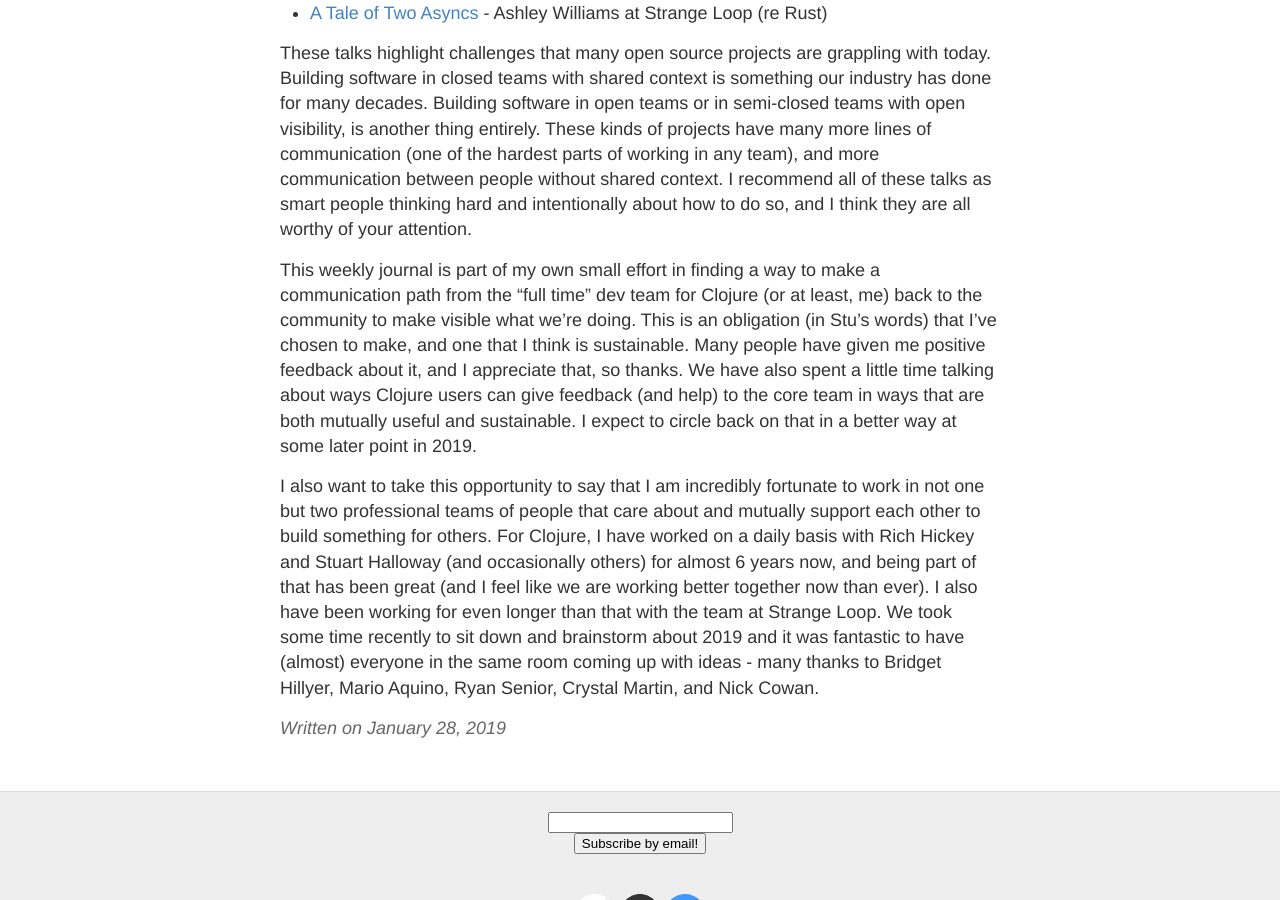
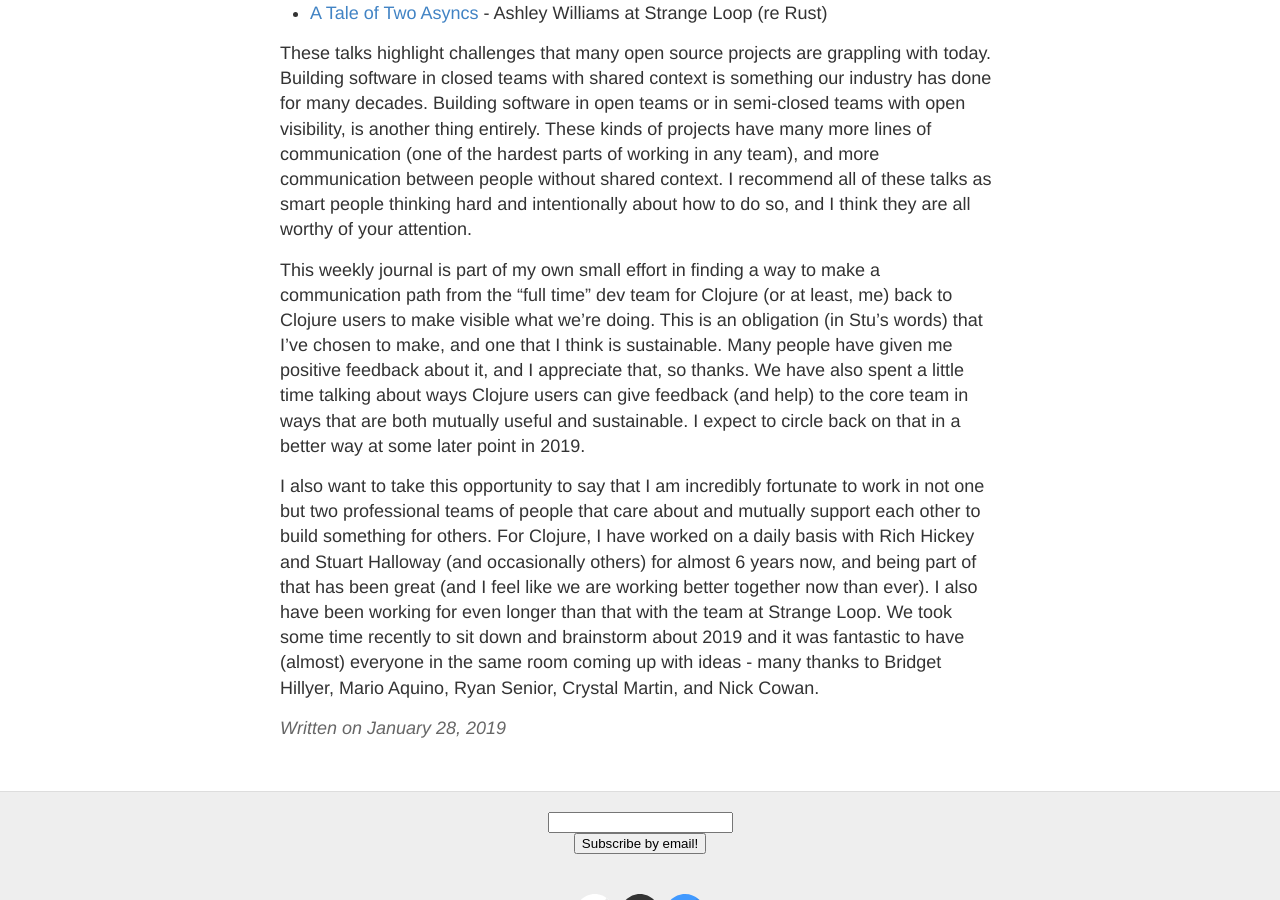
Before and after one commit to insideclojure/insideclojure.github.io, a Jekyll site: the page built from _posts/2019-01-28-journal.md, in a window 1280 px wide and 900 px high, scrolled down 1358 px. Built offline with Jekyll 4.4.1, drawn with Linux system fonts in a browser that asks for light colours; comment, search, counter and statistics services are not loaded.

Commit message:
word change

```diff
--- a/_posts/2019-01-28-journal.md
+++ b/_posts/2019-01-28-journal.md
@@ -38,6 +38,6 @@
 
 These talks highlight challenges that many open source projects are grappling with today. Building software in closed teams with shared context is something our industry has done for many decades. Building software in open teams or in semi-closed teams with open visibility, is another thing entirely. These kinds of projects have many more lines of communication (one of the hardest parts of working in any team), and more communication between people without shared context. I recommend all of these talks as smart people thinking hard and intentionally about how to do so, and I think they are all worthy of your attention.
 
-This weekly journal is part of my own small effort in finding a way to make a communication path from the "full time" dev team for Clojure (or at least, me) back to the community to make visible what we're doing. This is an obligation (in Stu's words) that I've chosen to make, and one that I think is sustainable. Many people have given me positive feedback about it, and I appreciate that, so thanks. We have also spent a little time talking about ways Clojure users can give feedback (and help) to the core team in ways that are both mutually useful and sustainable. I expect to circle back on that in a better way at some later point in 2019.
+This weekly journal is part of my own small effort in finding a way to make a communication path from the "full time" dev team for Clojure (or at least, me) back to Clojure users to make visible what we're doing. This is an obligation (in Stu's words) that I've chosen to make, and one that I think is sustainable. Many people have given me positive feedback about it, and I appreciate that, so thanks. We have also spent a little time talking about ways Clojure users can give feedback (and help) to the core team in ways that are both mutually useful and sustainable. I expect to circle back on that in a better way at some later point in 2019.
 
 I also want to take this opportunity to say that I am incredibly fortunate to work in not one but two professional teams of people that care about and mutually support each other to build something for others. For Clojure, I have worked on a daily basis with Rich Hickey and Stuart Halloway (and occasionally others) for almost 6 years now, and being part of that has been great (and I feel like we are working better together now than ever). I also have been working for even longer than that with the team at Strange Loop. We took some time recently to sit down and brainstorm about 2019 and it was fantastic to have (almost) everyone in the same room coming up with ideas - many thanks to Bridget Hillyer, Mario Aquino, Ryan Senior, Crystal Martin, and Nick Cowan.
```
